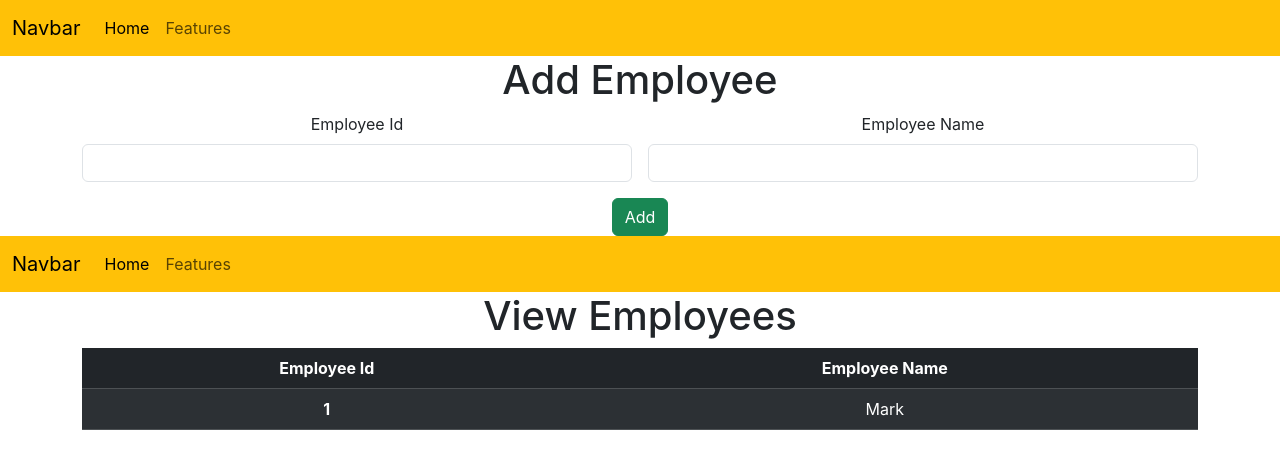
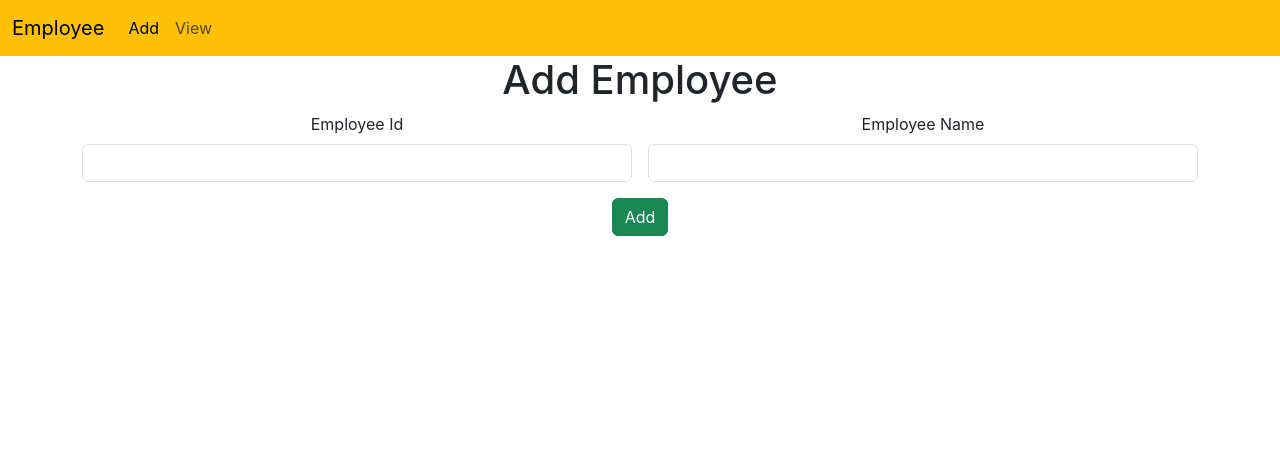
Before and after one commit to Gloriya2001/employee-app-react, a React (Create React App) app: page / in a window 1280 px wide. Shown: the top 468 px of the page. Built offline with nearby package versions, Linux system fonts and the light colour scheme.

Commit message:
Routing done

```diff
--- a/package.json
+++ b/package.json
@@ -6,8 +6,10 @@
     "@testing-library/jest-dom": "^5.17.0",
     "@testing-library/react": "^13.4.0",
     "@testing-library/user-event": "^13.5.0",
+    "axios": "^1.7.2",
     "react": "^18.3.1",
     "react-dom": "^18.3.1",
+    "react-router-dom": "^6.23.1",
     "react-scripts": "5.0.1",
     "web-vitals": "^2.1.4"
   },
--- a/src/App.js
+++ b/src/App.js
@@ -3,13 +3,18 @@ import './App.css';
 import Add from './components/Add';
 import View from './components/View';
 import Navbar from './components/Navbar';
+import { BrowserRouter, Route, Router, Routes } from 'react-router-dom';
 
 function App() {
   return (
     <div className="App">
 
-      <Add />
-      <View />
+      <BrowserRouter>
+        <Routes>
+          <Route path='/' element={<Add />} />
+          <Route path='/view' element={<View />} />
+        </Routes>
+      </BrowserRouter>
 
     </div>
   );
--- a/src/components/Navbar.jsx
+++ b/src/components/Navbar.jsx
@@ -1,4 +1,5 @@
 import React from 'react'
+import { Link } from 'react-router-dom'
 
 const Navbar = () => {
     return (
@@ -6,17 +7,17 @@ const Navbar = () => {
 
             <nav class="navbar navbar-expand-lg bg-warning">
                 <div class="container-fluid">
-                    <a class="navbar-brand" href="#">Navbar</a>
+                    <Link class="navbar-brand" href="#">Employee</Link>
                     <button class="navbar-toggler" type="button" data-bs-toggle="collapse" data-bs-target="#navbarNav" aria-controls="navbarNav" aria-expanded="false" aria-label="Toggle navigation">
                         <span class="navbar-toggler-icon"></span>
                     </button>
                     <div class="collapse navbar-collapse" id="navbarNav">
                         <ul class="navbar-nav">
                             <li class="nav-item">
-                                <a class="nav-link active" aria-current="page" href="#">Home</a>
+                                <Link class="nav-link active" aria-current="page" to="/">Add</Link>
                             </li>
                             <li class="nav-item">
-                                <a class="nav-link" href="#">Features</a>
+                                <Link class="nav-link" to="/view">View</Link>
                             </li>
 
 
```
Also changed, not shown: 1 other file (tests, documents, lock files or other folders).
